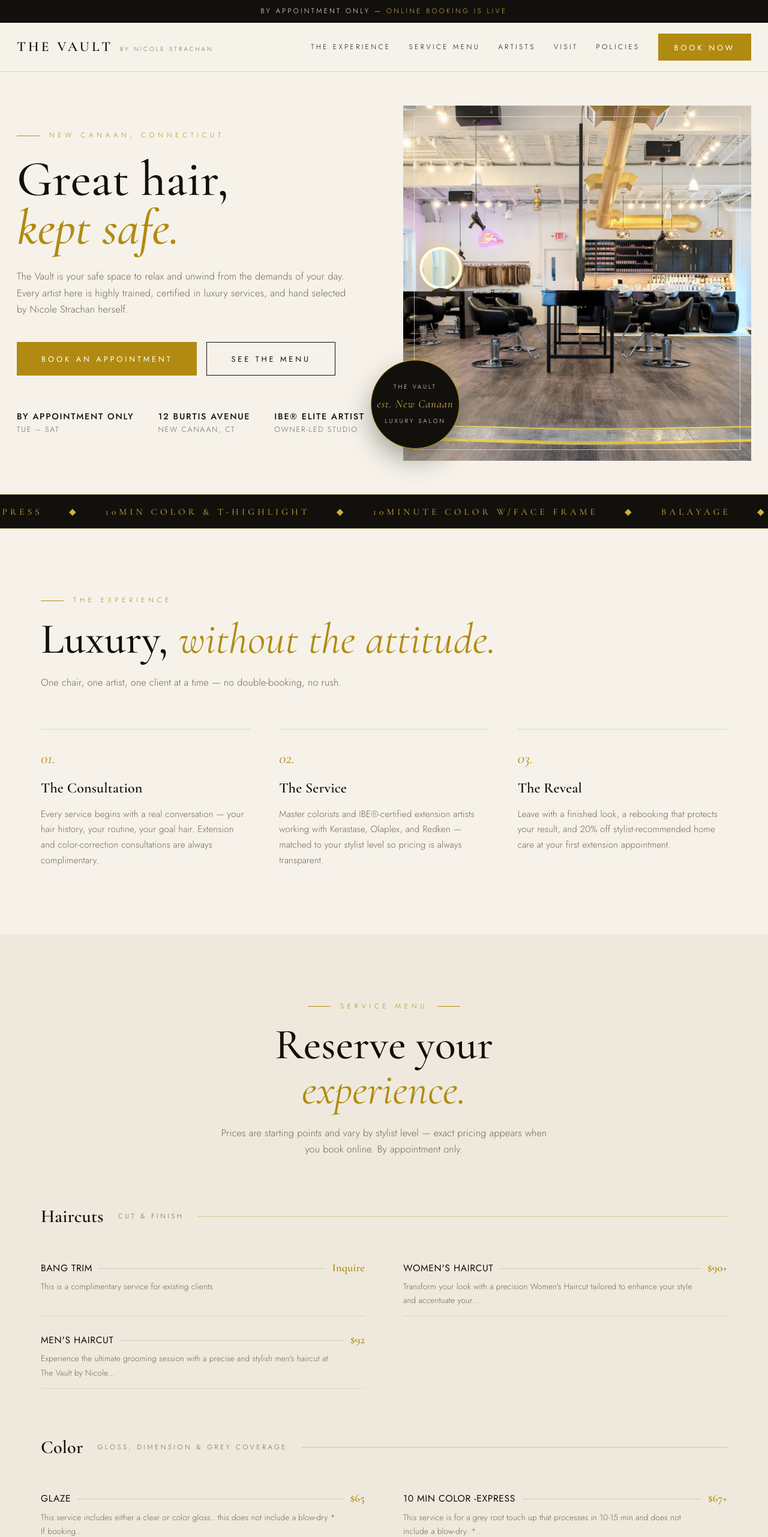
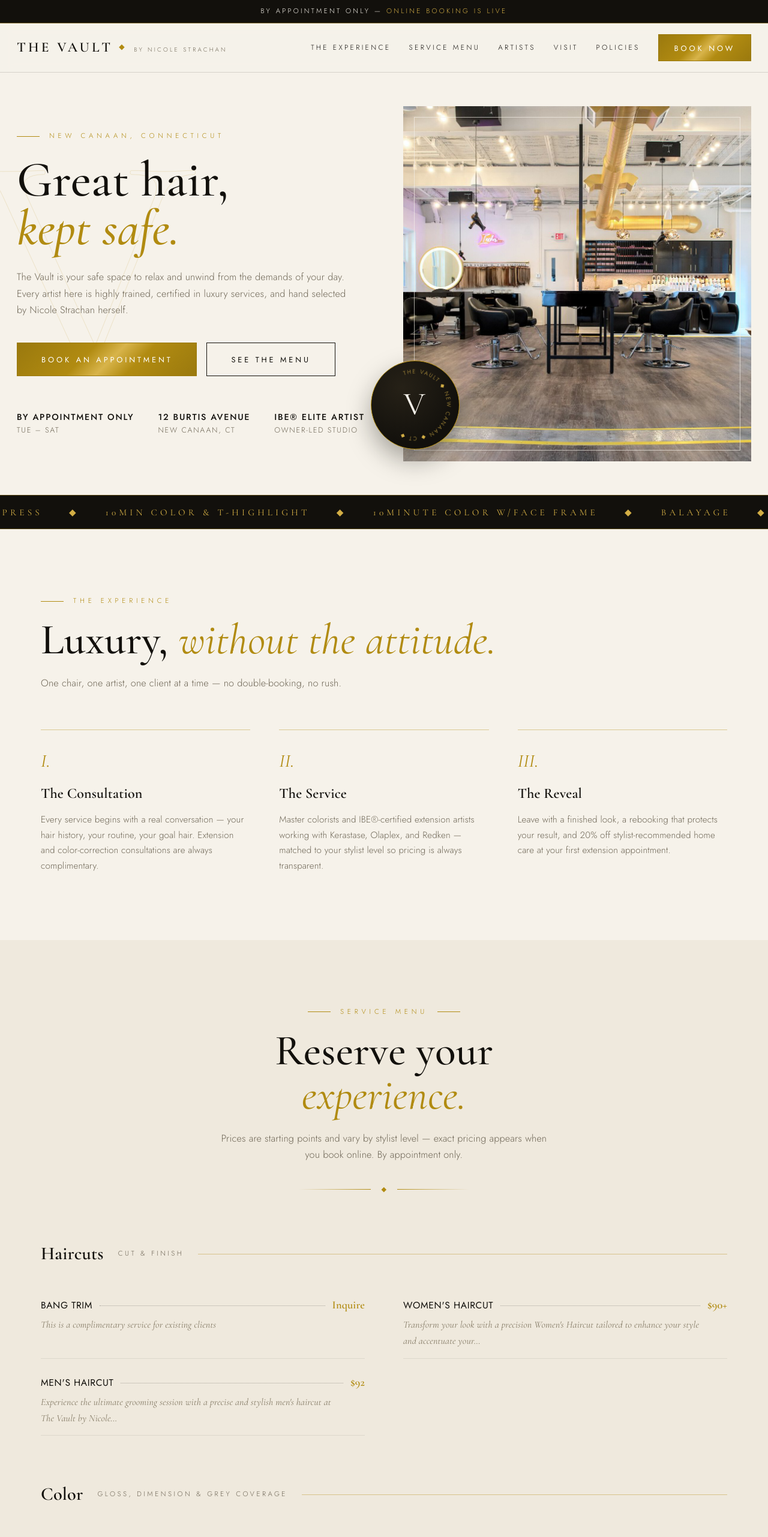
Before and after one commit to FreeByrd26/the-vault-salon, a plain HTML site: page index.html in a window 1280 px wide. Shown: the top 2562 px of the page at 60% size. Drawn offline with nearby package versions, Linux system fonts and the light colour scheme.

Commit message:
Luxury polish: metallic gold, rotating monogram badge, ornaments, scroll reveals
- Metallic gradient gold buttons with shine sweep on hover
- Rotating circular 'THE VAULT / NEW CANAAN' SVG badge with serif V monogram
- Outlined V watermark behind hero copy; gold diamond in wordmark
- Roman-numeral experience steps, ornament dividers, italic serif menu descriptions
- 'Luxury, without the attitude.' serif pull-quote band
- Croc-leather texture depth in the dark IBE section; gold hairline photo frames
- IntersectionObserver scroll reveals with reduced-motion respect + fail-safe

Co-Authored-By: Claude Fable 5 <noreply@anthropic.com>

```diff
--- a/css/style.css
+++ b/css/style.css
@@ -512,3 +512,169 @@ footer.site p { font-size: 0.92rem; }
 .policy p, .policy li { color: var(--muted); margin-bottom: 14px; }
 .policy ul { padding-left: 20px; }
 .policy strong { color: var(--ink); font-weight: 500; }
+
+/* ==================== LUXURY LAYER ==================== */
+
+/* metallic gold buttons with shine sweep */
+.btn.gold {
+  background: linear-gradient(135deg, #9a790e 0%, #b18b11 38%, #d8b44a 52%, #b18b11 66%, #9a790e 100%);
+  border-color: rgba(154, 121, 14, 0.9);
+  position: relative;
+  overflow: hidden;
+}
+.btn.gold::after {
+  content: "";
+  position: absolute;
+  top: 0; bottom: 0;
+  left: -80%;
+  width: 50%;
+  background: linear-gradient(105deg, transparent, rgba(255, 255, 255, 0.45), transparent);
+  transform: skewX(-20deg);
+  transition: left 0.6s ease;
+}
+.btn.gold:hover { background: linear-gradient(135deg, #8a6c0c, #c9a437 55%, #8a6c0c); }
+.btn.gold:hover::after { left: 130%; }
+
+/* gold hairline under announce bar */
+.announce { border-bottom: 1px solid rgba(211, 174, 69, 0.55); }
+
+/* wordmark diamond */
+.wordmark .mark::after {
+  content: "\25C6";
+  color: var(--gold);
+  font-size: 0.5em;
+  vertical-align: 0.35em;
+  margin-left: 10px;
+}
+
+/* hero watermark V */
+.hero-copy { position: relative; }
+.watermark {
+  position: absolute;
+  top: 50%;
+  left: -40px;
+  transform: translateY(-54%);
+  font-family: var(--display);
+  font-size: 34rem;
+  line-height: 1;
+  color: transparent;
+  -webkit-text-stroke: 1px rgba(177, 139, 17, 0.16);
+  pointer-events: none;
+  user-select: none;
+  z-index: 0;
+}
+.hero-copy > *:not(.watermark) { position: relative; z-index: 1; }
+@media (max-width: 940px) { .watermark { font-size: 20rem; left: -10px; } }
+
+/* rotating badge */
+.hero-visual .badge.spin {
+  background: radial-gradient(circle at 35% 30%, #262117, #12100c 70%);
+  overflow: visible;
+}
+.badge.spin svg {
+  position: absolute;
+  inset: 0;
+  width: 100%;
+  height: 100%;
+  animation: badgespin 26s linear infinite;
+}
+.badge.spin svg text {
+  fill: var(--gold-bright);
+  font-family: var(--ui);
+  font-size: 10px;
+  letter-spacing: 0.24em;
+}
+.badge.spin .badge-v {
+  font-family: var(--display);
+  font-size: 3.4rem;
+  color: var(--paper);
+  line-height: 1;
+}
+@keyframes badgespin { to { transform: rotate(360deg); } }
+
+/* ornament divider */
+.ornament {
+  display: flex;
+  align-items: center;
+  justify-content: center;
+  gap: 18px;
+  color: var(--gold);
+  font-size: 0.7rem;
+  margin-top: 34px;
+}
+.ornament::before, .ornament::after {
+  content: "";
+  width: 120px;
+  height: 1px;
+  background: linear-gradient(90deg, transparent, var(--gold));
+}
+.ornament::after { background: linear-gradient(90deg, var(--gold), transparent); }
+
+/* menu refinements */
+.menu-cat h3 .cat-note { font-style: normal; }
+.mi .desc { font-family: var(--display); font-style: italic; font-size: 1rem; color: #857b66; }
+.mi:hover .name { color: var(--gold); transition: color 0.25s ease; }
+
+/* steps: hairline gold top + roman numerals */
+.step { border-top: 1px solid var(--line-gold); }
+.step .num { font-size: 1.9rem; }
+
+/* pull-quote band */
+.quote-band {
+  background: var(--paper);
+  text-align: center;
+  padding: 110px 28px;
+  border-top: 1px solid var(--line-gold);
+}
+.quote-band .quote {
+  font-family: var(--display);
+  font-weight: 500;
+  font-size: clamp(2.2rem, 5vw, 3.8rem);
+  line-height: 1.15;
+  max-width: 900px;
+  margin: 0 auto 18px;
+}
+.quote-band .quote em { font-style: italic; color: var(--gold); }
+.quote-band .quote-attr {
+  font-size: 0.72rem;
+  letter-spacing: 0.4em;
+  text-transform: uppercase;
+  color: var(--muted);
+}
+
+/* dark section: croc texture depth */
+section.dark {
+  position: relative;
+  overflow: hidden;
+}
+section.dark::before {
+  content: "";
+  position: absolute;
+  inset: 0;
+  background: url("../assets/cover-croc.jpg") center/cover no-repeat;
+  opacity: 0.14;
+}
+section.dark > .wrap { position: relative; }
+
+/* team photo gold hairline */
+.tcard .photo::before {
+  content: "";
+  position: absolute;
+  inset: 0;
+  box-shadow: inset 0 0 0 1px rgba(177, 139, 17, 0.35);
+  z-index: 1;
+  pointer-events: none;
+}
+
+/* scroll reveal */
+@media (prefers-reduced-motion: no-preference) {
+  .reveal {
+    opacity: 0;
+    transform: translateY(26px);
+    transition: opacity 0.8s ease, transform 0.8s ease;
+  }
+  .reveal.in { opacity: 1; transform: none; }
+  .reveal:nth-child(2) { transition-delay: 0.08s; }
+  .reveal:nth-child(3) { transition-delay: 0.16s; }
+  .reveal:nth-child(4) { transition-delay: 0.24s; }
+}
--- a/index.html
+++ b/index.html
@@ -10,6 +10,7 @@
 <link href="https://fonts.googleapis.com/css2?family=Cormorant+Garamond:ital,wght@0,400;0,500;0,600;1,400;1,500&family=Jost:wght@300;400;500&display=swap" rel="stylesheet">
 <link rel="stylesheet" href="css/style.css">
 <link rel="icon" type="image/png" href="assets/logo-square.png">
+<script src="js/lux.js" defer></script>
 </head>
 <body>
 <div class="announce">By appointment only &mdash; <a href="https://thevaultnc.glossgenius.com" target="_blank" rel="noopener">online booking is live</a></div>
@@ -32,6 +33,7 @@
 <div class="hero">
   <div class="hero-grid">
     <div class="hero-copy">
+      <span class="watermark" aria-hidden="true">V</span>
       <p class="eyebrow">New Canaan, Connecticut</p>
       <h1>Great hair,<br><em style="font-style:italic;color:var(--gold);">kept safe.</em></h1>
       <p class="lede">The Vault is your safe space to relax and unwind from the demands of your day. Every artist here is highly trained, certified in luxury services, and hand selected by Nicole Strachan herself.</p>
@@ -47,7 +49,13 @@
     </div>
     <div class="hero-visual">
       <div class="photo" role="img" aria-label="Inside The Vault salon"></div>
-      <div class="badge"><span>The Vault<em>est. New Canaan</em>luxury salon</span></div>
+      <div class="badge spin" aria-hidden="true">
+        <svg viewBox="0 0 160 160">
+          <defs><path id="ring" d="M 80,80 m -58,0 a 58,58 0 1,1 116,0 a 58,58 0 1,1 -116,0"/></defs>
+          <text><textPath href="#ring">THE VAULT &#9670; NEW CANAAN &#9670; CT &#9670;</textPath></text>
+        </svg>
+        <span class="badge-v">V</span>
+      </div>
     </div>
   </div>
 </div>
@@ -61,17 +69,17 @@
     <p class="lede">One chair, one artist, one client at a time &mdash; no double-booking, no rush.</p>
     <div class="steps">
       <div class="step">
-        <span class="num">01.</span>
+        <span class="num">I.</span>
         <h3>The Consultation</h3>
         <p>Every service begins with a real conversation &mdash; your hair history, your routine, your goal hair. Extension and color-correction consultations are always complimentary.</p>
       </div>
       <div class="step">
-        <span class="num">02.</span>
+        <span class="num">II.</span>
         <h3>The Service</h3>
         <p>Master colorists and IBE&reg;-certified extension artists working with Kerastase, Olaplex, and Redken &mdash; matched to your stylist level so pricing is always transparent.</p>
       </div>
       <div class="step">
-        <span class="num">03.</span>
+        <span class="num">III.</span>
         <h3>The Reveal</h3>
         <p>Leave with a finished look, a rebooking that protects your result, and 20% off stylist-recommended home care at your first extension appointment.</p>
       </div>
@@ -85,6 +93,7 @@
       <p class="eyebrow centered">Service Menu</p>
       <h2 class="display">Reserve your <em>experience.</em></h2>
       <p class="lede">Prices are starting points and vary by stylist level &mdash; exact pricing appears when you book online. By appointment only.</p>
+      <div class="ornament" aria-hidden="true">&#9670;</div>
     </div>
       <div class="menu-cat">
         <h3>Haircuts <span class="cat-note">cut & finish</span></h3>
@@ -324,6 +333,11 @@
   </div>
 </section>
 
+<div class="quote-band">
+  <p class="quote">&ldquo;Luxury, <em>without the attitude.</em>&rdquo;</p>
+  <p class="quote-attr">&mdash; The Vault house philosophy</p>
+</div>
+
 <section class="dark">
   <div class="wrap spot">
     <div class="photo" role="img" aria-label="Invisible Bead Extensions result"></div>
--- /dev/null
+++ b/js/lux.js
@@ -0,0 +1,24 @@
+// Progressive enhancement: scroll-reveal for key blocks.
+(function () {
+  if (window.matchMedia("(prefers-reduced-motion: reduce)").matches) return;
+  var targets = document.querySelectorAll(
+    ".step, .tcard, .menu-cat, .spot > *, .visit-grid > *, .quote-band > *, .close-cta > *"
+  );
+  targets.forEach(function (el) { el.classList.add("reveal"); });
+  var io = new IntersectionObserver(
+    function (entries) {
+      entries.forEach(function (e) {
+        if (e.isIntersecting) {
+          e.target.classList.add("in");
+          io.unobserve(e.target);
+        }
+      });
+    },
+    { threshold: 0.12, rootMargin: "0px 0px -40px 0px" }
+  );
+  targets.forEach(function (el) { io.observe(el); });
+  // fail-safe: never leave content hidden (anchor jumps, throttled tabs)
+  setTimeout(function () {
+    targets.forEach(function (el) { el.classList.add("in"); });
+  }, 1500);
+})();
```
Also changed, not shown: policies.html (+1 -0 lines).
